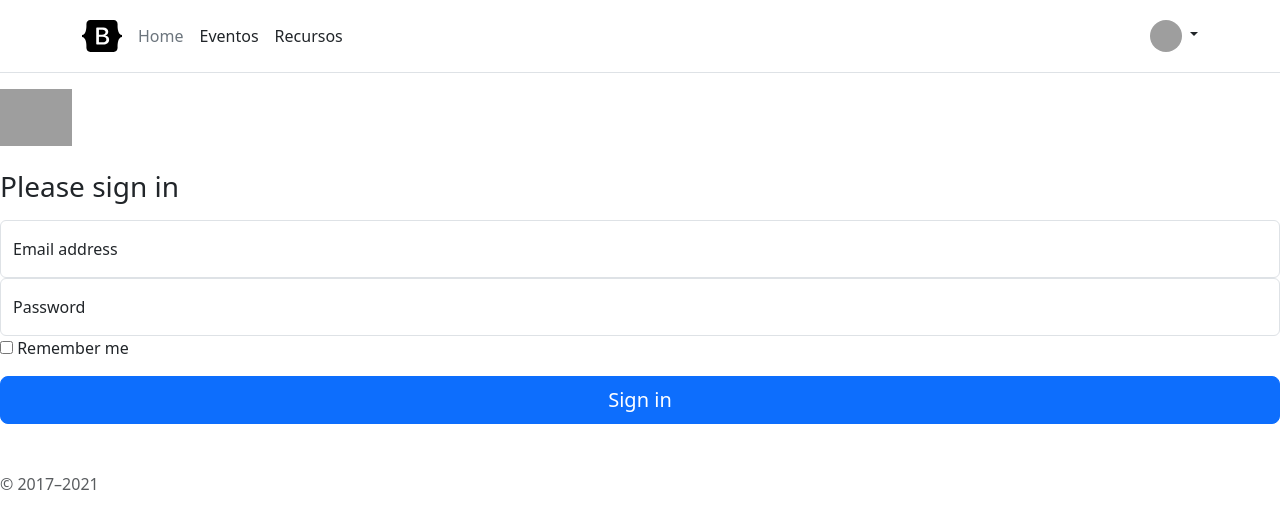
After one commit to Foramay/Fundacion_Pueblo, a Django app: page /login/ in a window 1280 px wide. The commit adds this page. Shown: the top 529 px of the page. Run offline with Django 4.2, Linux system fonts and the light colour scheme; grey boxes are pictures that could not be loaded.

Commit message:
Creamos el archivo login.html

```diff
--- a/src/app/urls.py
+++ b/src/app/urls.py
@@ -4,5 +4,6 @@ from . import views
 
 urlpatterns = [
     path('admin/', admin.site.urls),
-    path('home/', views.home, name='home')
+    path('home/', views.home, name='home'),
+    path('login/', views.login, name='login')
 ]
--- a/src/app/views.py
+++ b/src/app/views.py
@@ -3,3 +3,8 @@ from django.shortcuts import render
 def home(request):
     template_name = 'home.html'
     return render(request, template_name, {})
+
+
+def login(request):
+    template_name = 'login.html'
+    return render(request, template_name, {})
--- a/src/templates/base/base.html
+++ b/src/templates/base/base.html
@@ -60,7 +60,36 @@
     <path d="M1 2.5A1.5 1.5 0 0 1 2.5 1h3A1.5 1.5 0 0 1 7 2.5v3A1.5 1.5 0 0 1 5.5 7h-3A1.5 1.5 0 0 1 1 5.5v-3zM2.5 2a.5.5 0 0 0-.5.5v3a.5.5 0 0 0 .5.5h3a.5.5 0 0 0 .5-.5v-3a.5.5 0 0 0-.5-.5h-3zm6.5.5A1.5 1.5 0 0 1 10.5 1h3A1.5 1.5 0 0 1 15 2.5v3A1.5 1.5 0 0 1 13.5 7h-3A1.5 1.5 0 0 1 9 5.5v-3zm1.5-.5a.5.5 0 0 0-.5.5v3a.5.5 0 0 0 .5.5h3a.5.5 0 0 0 .5-.5v-3a.5.5 0 0 0-.5-.5h-3zM1 10.5A1.5 1.5 0 0 1 2.5 9h3A1.5 1.5 0 0 1 7 10.5v3A1.5 1.5 0 0 1 5.5 15h-3A1.5 1.5 0 0 1 1 13.5v-3zm1.5-.5a.5.5 0 0 0-.5.5v3a.5.5 0 0 0 .5.5h3a.5.5 0 0 0 .5-.5v-3a.5.5 0 0 0-.5-.5h-3zm6.5.5A1.5 1.5 0 0 1 10.5 9h3a1.5 1.5 0 0 1 1.5 1.5v3a1.5 1.5 0 0 1-1.5 1.5h-3A1.5 1.5 0 0 1 9 13.5v-3zm1.5-.5a.5.5 0 0 0-.5.5v3a.5.5 0 0 0 .5.5h3a.5.5 0 0 0 .5-.5v-3a.5.5 0 0 0-.5-.5h-3z"/>
   </symbol>
 </svg>
+<header class="p-3 mb-3 border-bottom">
+  <div class="container">
+      <div class="d-flex flex-wrap align-items-center justify-content-center justify-content-lg-start">
+      <a href="/" class="d-flex align-items-center mb-2 mb-lg-0 text-dark text-decoration-none">
+          <svg class="bi me-2" width="40" height="32" role="img" aria-label="Bootstrap"><use xlink:href="#bootstrap"/></svg>
+      </a>
 
+      <ul class="nav col-12 col-lg-auto me-lg-auto mb-2 justify-content-center mb-md-0">
+          <li><a href="#" class="nav-link px-2 link-secondary">Home</a></li>
+          <li><a href="#" class="nav-link px-2 link-dark">Eventos</a></li>
+          <li><a href="#" class="nav-link px-2 link-dark">Recursos</a></li>
+      </ul>
+
+
+
+      <div class="dropdown text-end">
+          <a href="#" class="d-block link-dark text-decoration-none dropdown-toggle" id="dropdownUser1" data-bs-toggle="dropdown" aria-expanded="false">
+          <img src="https://github.com/mdo.png" alt="mdo" width="32" height="32" class="rounded-circle">
+          </a>
+          <ul class="dropdown-menu text-small" aria-labelledby="dropdownUser1">
+          <li><a class="dropdown-item" href="#">New project...</a></li>
+          <li><a class="dropdown-item" href="#">Settings</a></li>
+          <li><a class="dropdown-item" href="#">Profile</a></li>
+          <li><hr class="dropdown-divider"></li>
+          <li><a class="dropdown-item" href="#">Sign out</a></li>
+          </ul>
+      </div>
+      </div>
+  </div>
+  </header>
 <main>
 
     {% block contenido%}
--- /dev/null
+++ b/src/templates/login.html
@@ -0,0 +1,29 @@
+{% extends 'base/base.html' %}
+
+{% block contenido %}
+<main class="form-signin">
+    <form>
+      <img class="mb-4" src="../assets/brand/bootstrap-logo.svg" alt="" width="72" height="57">
+      <h1 class="h3 mb-3 fw-normal">Please sign in</h1>
+
+      <div class="form-floating">
+        <input type="email" class="form-control" id="floatingInput" placeholder="name@example.com">
+        <label for="floatingInput">Email address</label>
+      </div>
+      <div class="form-floating">
+        <input type="password" class="form-control" id="floatingPassword" placeholder="Password">
+        <label for="floatingPassword">Password</label>
+      </div>
+
+      <div class="checkbox mb-3">
+        <label>
+          <input type="checkbox" value="remember-me"> Remember me
+        </label>
+      </div>
+      <button class="w-100 btn btn-lg btn-primary" type="submit">Sign in</button>
+      <p class="mt-5 mb-3 text-muted">&copy; 2017–2021</p>
+    </form>
+  </main>
+
+
+{% endblock contenido %}
```
Also changed, not shown: src/templates/home.html (+1 -35 lines).
